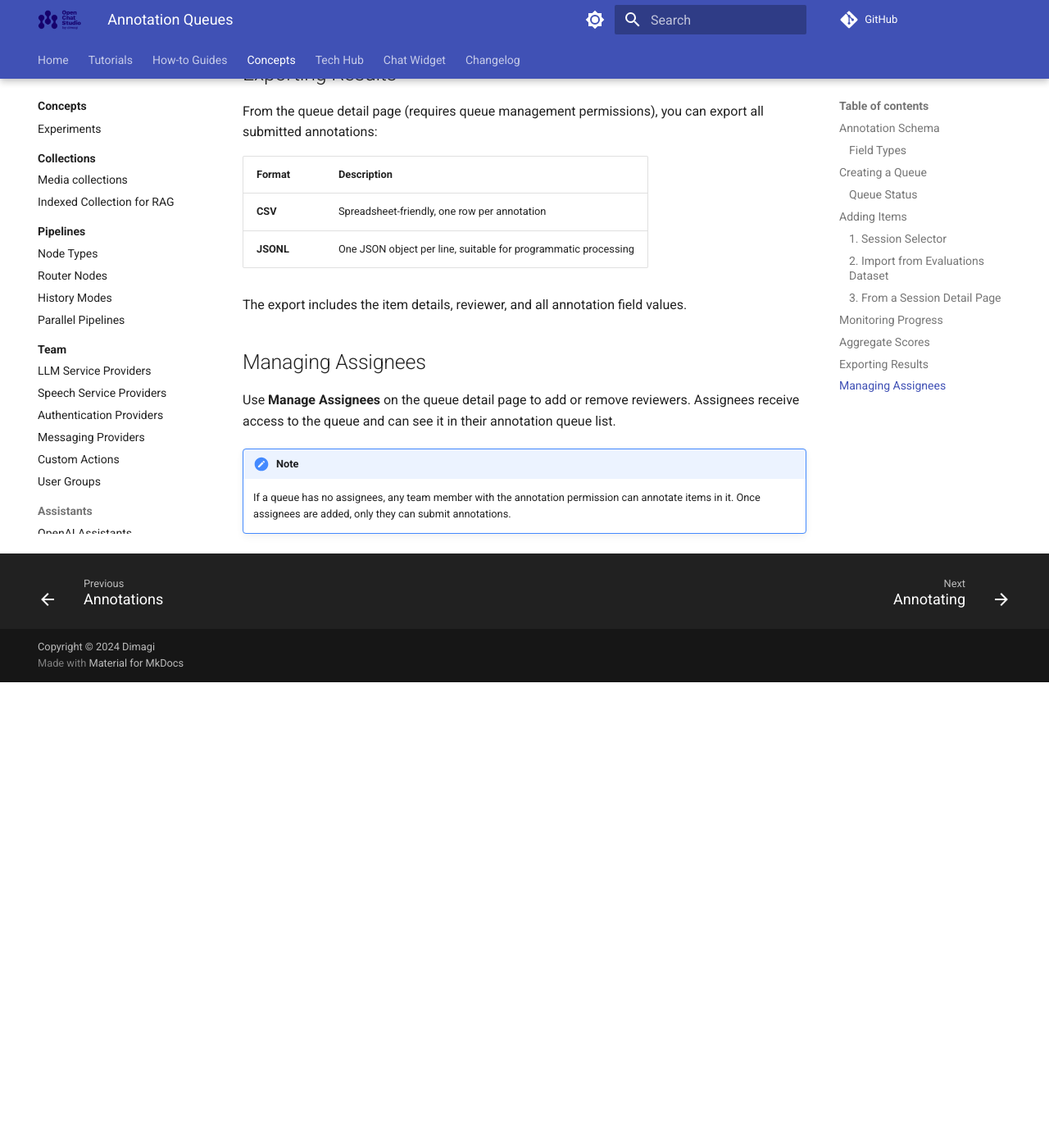
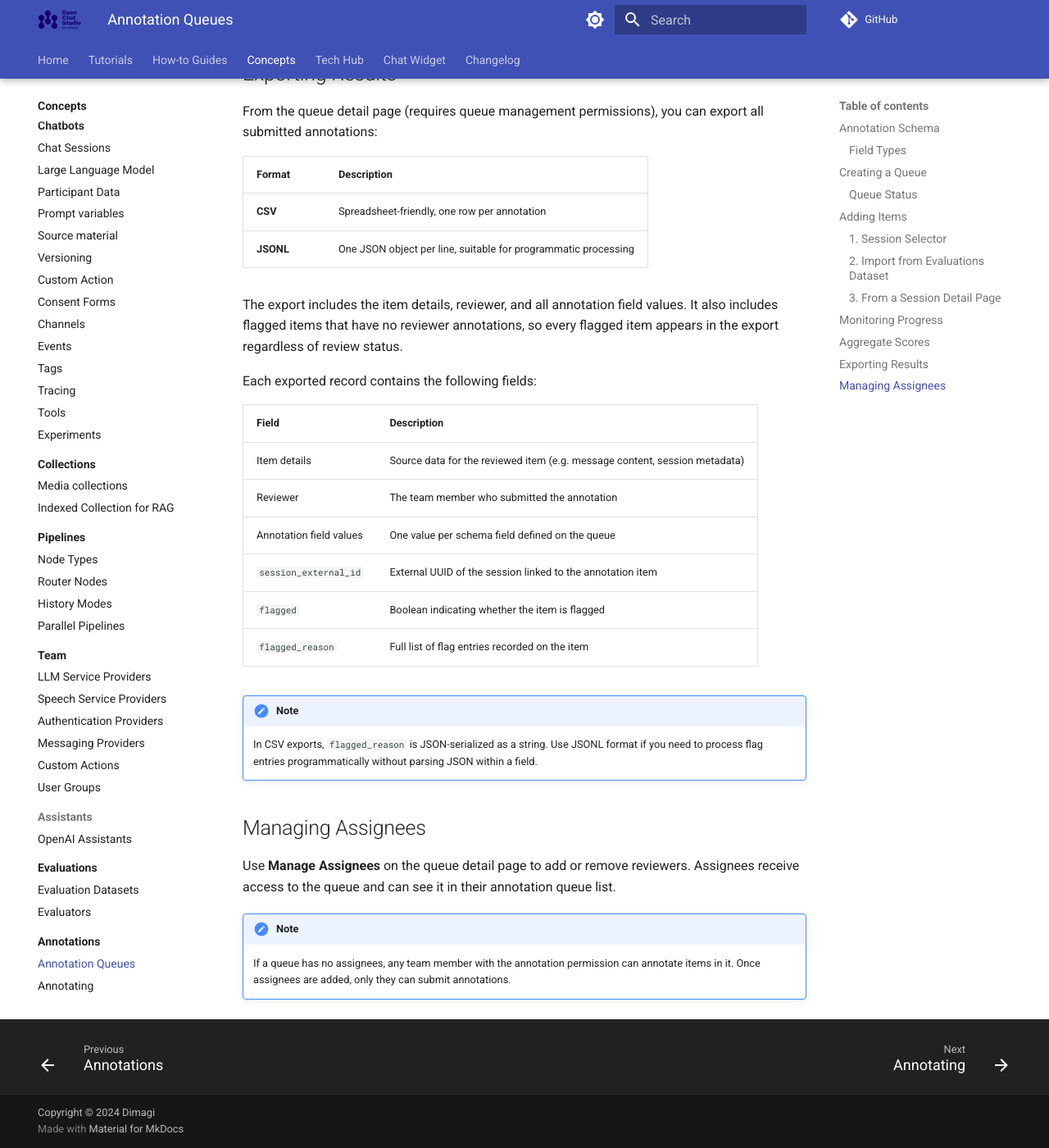
Before and after one commit to dimagi/open-chat-studio-docs, an MkDocs documentation site: the page built from docs/concepts/annotations/queues.md, in a window 1280 px wide and 1400 px high, scrolled down 3454 px. Shown: the whole window at 82% size. Built offline with MkDocs 1.6.1 and Material for MkDocs 9.7.7, drawn with Linux system fonts in a browser that asks for light colours; a script that is not in the unit is left out; comment, search, counter and statistics services are not loaded; before the commit the page ends 4286 px from its top, so only the background shows below that.

Commit message:
update changelog and docs from OCS PR #3145
Co-Authored-By: Claude Sonnet 4.6 <noreply@anthropic.com>

```diff
--- a/docs/concepts/annotations/queues.md
+++ b/docs/concepts/annotations/queues.md
@@ -105,7 +105,21 @@ From the queue detail page (requires queue management permissions), you can expo
 | **CSV** | Spreadsheet-friendly, one row per annotation |
 | **JSONL** | One JSON object per line, suitable for programmatic processing |
 
-The export includes the item details, reviewer, and all annotation field values.
+The export includes the item details, reviewer, and all annotation field values. It also includes flagged items that have no reviewer annotations, so every flagged item appears in the export regardless of review status.
+
+Each exported record contains the following fields:
+
+| Field | Description |
+|-------|-------------|
+| Item details | Source data for the reviewed item (e.g. message content, session metadata) |
+| Reviewer | The team member who submitted the annotation |
+| Annotation field values | One value per schema field defined on the queue |
+| `session_external_id` | External UUID of the session linked to the annotation item |
+| `flagged` | Boolean indicating whether the item is flagged |
+| `flagged_reason` | Full list of flag entries recorded on the item |
+
+!!! note
+    In CSV exports, `flagged_reason` is JSON-serialized as a string. Use JSONL format if you need to process flag entries programmatically without parsing JSON within a field.
 
 ## Managing Assignees
 
```
Also changed, not shown: docs/changelog.md (+1 -0 lines).
